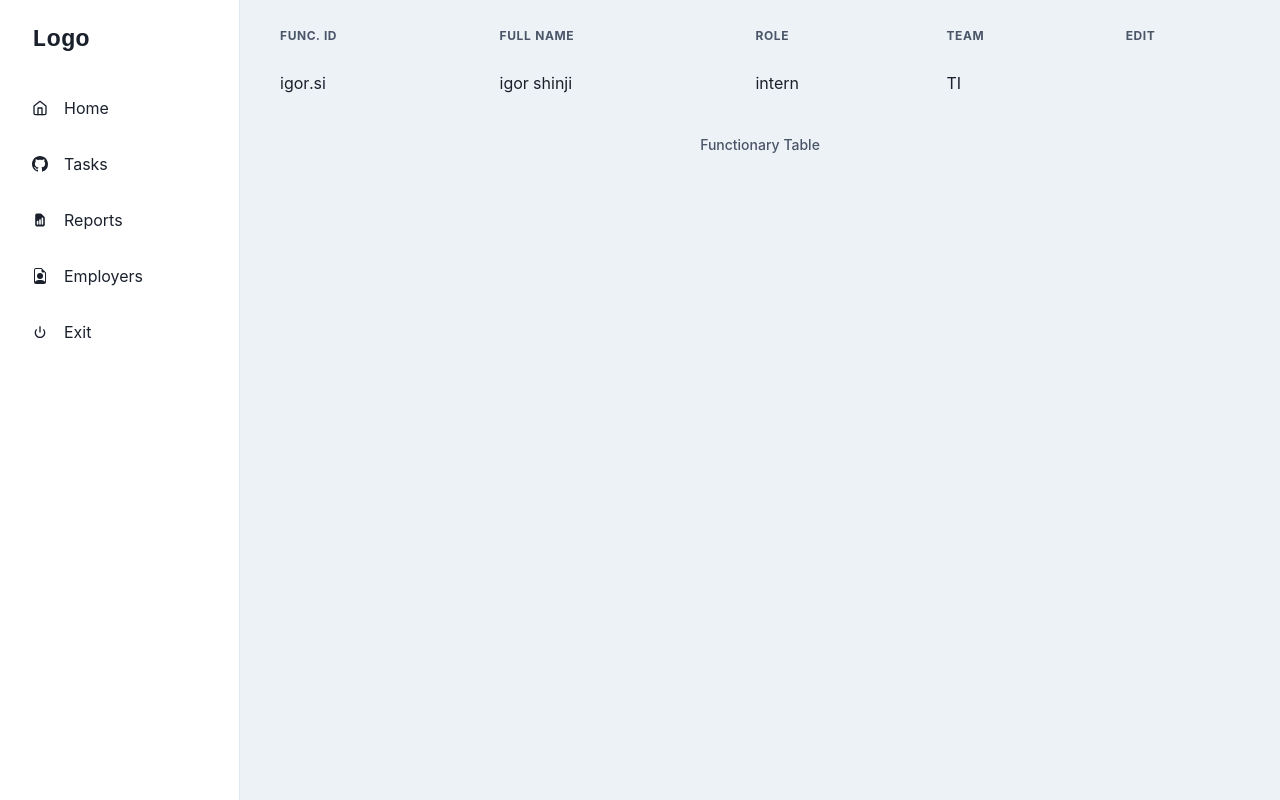
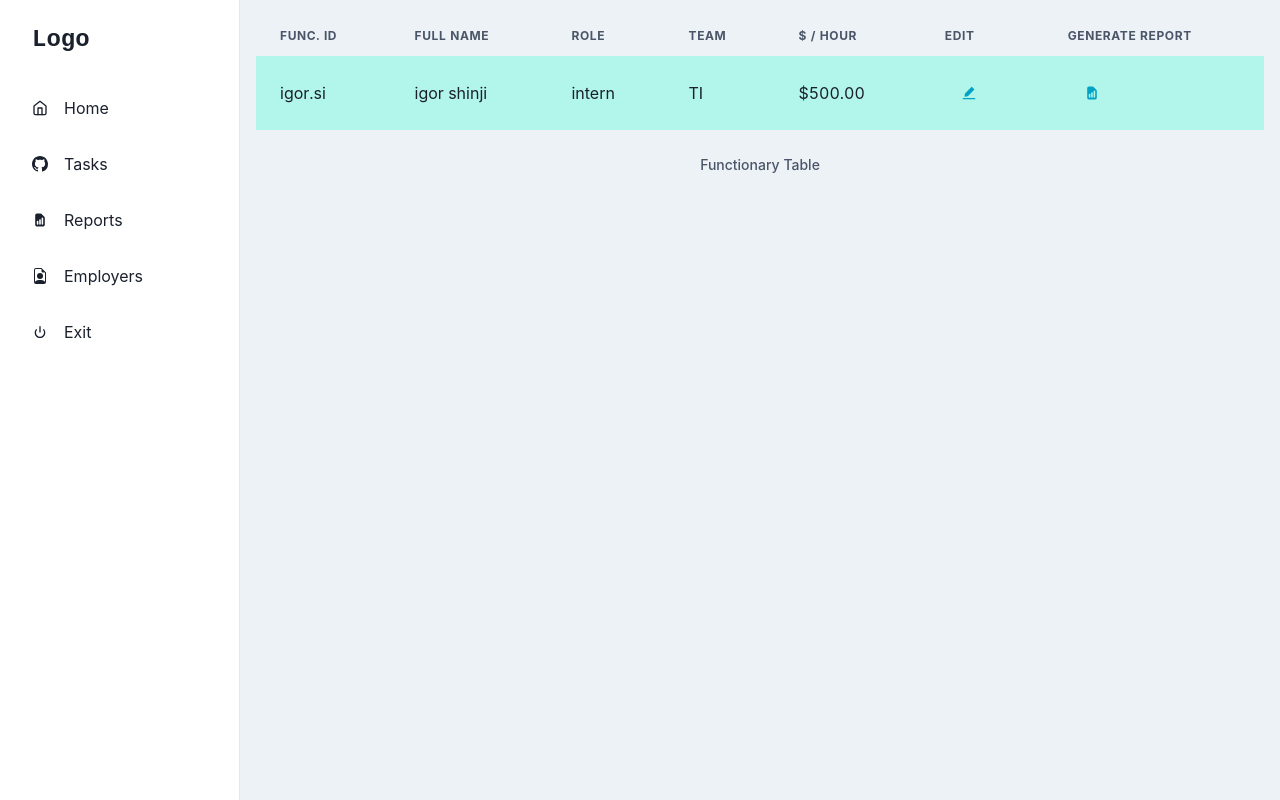
Before and after one commit to ProgrammingTopics/FrontEndVercelDeploy, a React (Create React App) app: page /Employers in a window 1280 px wide. Built offline with nearby package versions, Linux system fonts and the light colour scheme.

Commit message:
Improve Employees View

```diff
--- /dev/null
+++ b/src/components/modal/GenerateReportModal.tsx
@@ -0,0 +1,56 @@
+import {
+  Button,
+  useDisclosure,
+  ModalOverlay,
+  Modal,
+  ModalContent,
+  ModalHeader,
+  ModalCloseButton,
+  ModalBody,
+  ModalFooter,
+  Text,
+} from "@chakra-ui/react";
+import { useEffect } from "react";
+import { HiDocumentReport } from "react-icons/hi";
+
+export default function GenerateReportModal({ userID }: { userID: string }) {
+  useEffect(() => {}, []);
+
+  const OverlayOne = () => (
+    <ModalOverlay
+      bg="blackAlpha.300"
+      backdropFilter="blur(10px) hue-rotate(90deg)"
+    />
+  );
+
+  const { isOpen, onOpen, onClose } = useDisclosure();
+
+  return (
+    <>
+      <Button
+        size="md"
+        colorScheme="cyan"
+        variant="outline"
+        border="hidden"
+        onClick={() => {
+          onOpen();
+        }}
+      >
+        <HiDocumentReport />
+      </Button>
+      <Modal isCentered isOpen={isOpen} onClose={onClose}>
+        <OverlayOne />
+        <ModalContent>
+          <ModalHeader>Modal Title</ModalHeader>
+          <ModalCloseButton />
+          <ModalBody>
+            <Text>Custom backdrop filters!</Text>
+          </ModalBody>
+          <ModalFooter>
+            <Button onClick={onClose}>Close</Button>
+          </ModalFooter>
+        </ModalContent>
+      </Modal>
+    </>
+  );
+}
--- /dev/null
+++ b/src/components/modal/SignUpModal.tsx
@@ -0,0 +1,59 @@
+import {
+  Button,
+  useDisclosure,
+  ModalOverlay,
+  Modal,
+  ModalContent,
+  ModalHeader,
+  ModalCloseButton,
+  ModalBody,
+  ModalFooter,
+  Text,
+} from "@chakra-ui/react";
+import { useEffect, useState } from "react";
+import { AiFillEdit } from "react-icons/ai";
+import { userType } from "../../types";
+
+export default function SignUpModal({ userID }: { userID: string }) {
+  const [userInfo, setUserInfo] = useState<userType>();
+
+  useEffect(() => {}, []);
+
+  const OverlayOne = () => (
+    <ModalOverlay
+      bg="blackAlpha.300"
+      backdropFilter="blur(10px) hue-rotate(90deg)"
+    />
+  );
+
+  const { isOpen, onOpen, onClose } = useDisclosure();
+
+  return (
+    <>
+      <Button
+        size="md"
+        colorScheme="cyan"
+        variant="outline"
+        border="hidden"
+        onClick={() => {
+          onOpen();
+        }}
+      >
+        <AiFillEdit />
+      </Button>
+      <Modal isCentered isOpen={isOpen} onClose={onClose}>
+        <OverlayOne />
+        <ModalContent>
+          <ModalHeader>Modal Title</ModalHeader>
+          <ModalCloseButton />
+          <ModalBody>
+            <Text>Custom backdrop filters!</Text>
+          </ModalBody>
+          <ModalFooter>
+            <Button onClick={onClose}>Close</Button>
+          </ModalFooter>
+        </ModalContent>
+      </Modal>
+    </>
+  );
+}
--- a/src/pages/employers/Employers.tsx
+++ b/src/pages/employers/Employers.tsx
@@ -10,17 +10,21 @@ import {
 } from "@chakra-ui/react";
 import { useEffect, useState } from "react";
 import { getEmployersList } from "../../api";
+import SignUpModal from "../../components/modal/SignUpModal";
 import Sidebar from "../../components/Sidebar";
 import UserManager from "../../components/utils/userController";
-import { userType } from "../../types";
+import { omitPasswordUserType } from "../../types";
+import GenerateReportModal from "../../components/modal/GenerateReportModal";
 
 export default function Employers() {
-  const [Employees, setEmployees] = useState<userType[]>([
+  const [Employees, setEmployees] = useState<omitPasswordUserType[]>([
     {
+      id: "123412",
       email: "igor.si",
       fullName: "igor shinji",
       role: "intern",
       team: "TI",
+      valuePerHour: 500,
       userType: "default",
     },
   ]);
@@ -37,6 +41,18 @@ export default function Employers() {
           <Td>{employe.fullName}</Td>
           <Td>{employe.role}</Td>
           <Td>{employe.team}</Td>
+          <Td>
+            {employe.valuePerHour.toLocaleString("en-US", {
+              style: "currency",
+              currency: "USD",
+            })}
+          </Td>
+          <Td>
+            <SignUpModal userID={employe.id}></SignUpModal>
+          </Td>
+          <Td>
+            <GenerateReportModal userID={employe.id}></GenerateReportModal>
+          </Td>
         </Tr>
       );
     });
@@ -48,7 +64,7 @@ export default function Employers() {
     return (
       <Sidebar>
         <TableContainer>
-          <Table variant="simple">
+          <Table variant="striped" colorScheme="teal">
             <TableCaption>Functionary Table</TableCaption>
             <Thead>
               <Tr>
@@ -56,7 +72,9 @@ export default function Employers() {
                 <Th>Full Name</Th>
                 <Th>Role</Th>
                 <Th>Team</Th>
+                <Th>$ / Hour</Th>
                 <Th>Edit</Th>
+                <Th>Generate Report</Th>
               </Tr>
             </Thead>
             <Tbody>{TdData()}</Tbody>
```
Also changed, not shown: src/types.ts (+16 -9 lines).
